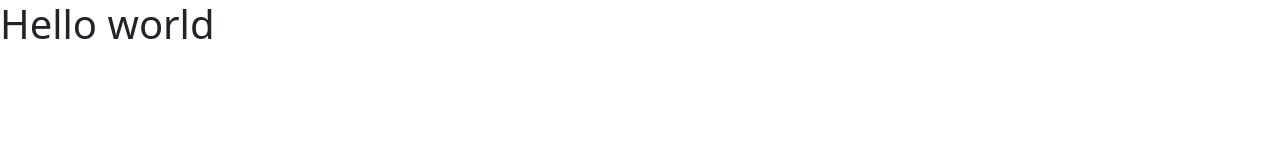
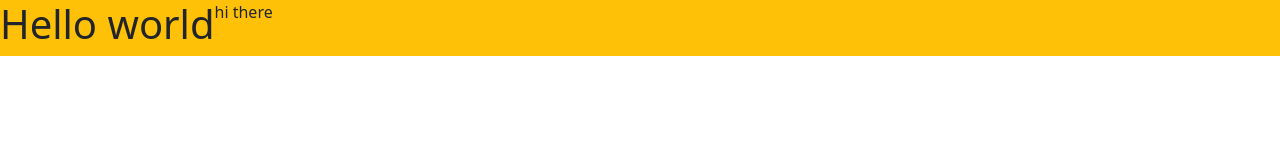
Before and after one commit to danielle-zn/portfolio-project, a plain HTML site: page index.html in a window 1280 px wide. Drawn offline with nearby package versions, Linux system fonts and the light colour scheme.

Commit message:
Added content in index

```diff
--- a/index.html
+++ b/index.html
@@ -20,6 +20,9 @@
     <title>Document</title>
   </head>
   <body>
-    <h1>Hello world</h1>
+    <div class="d-flex bg-warning">
+      <h1>Hello world</h1>
+      <p>hi there</p>
+    </div>
   </body>
 </html>
```
